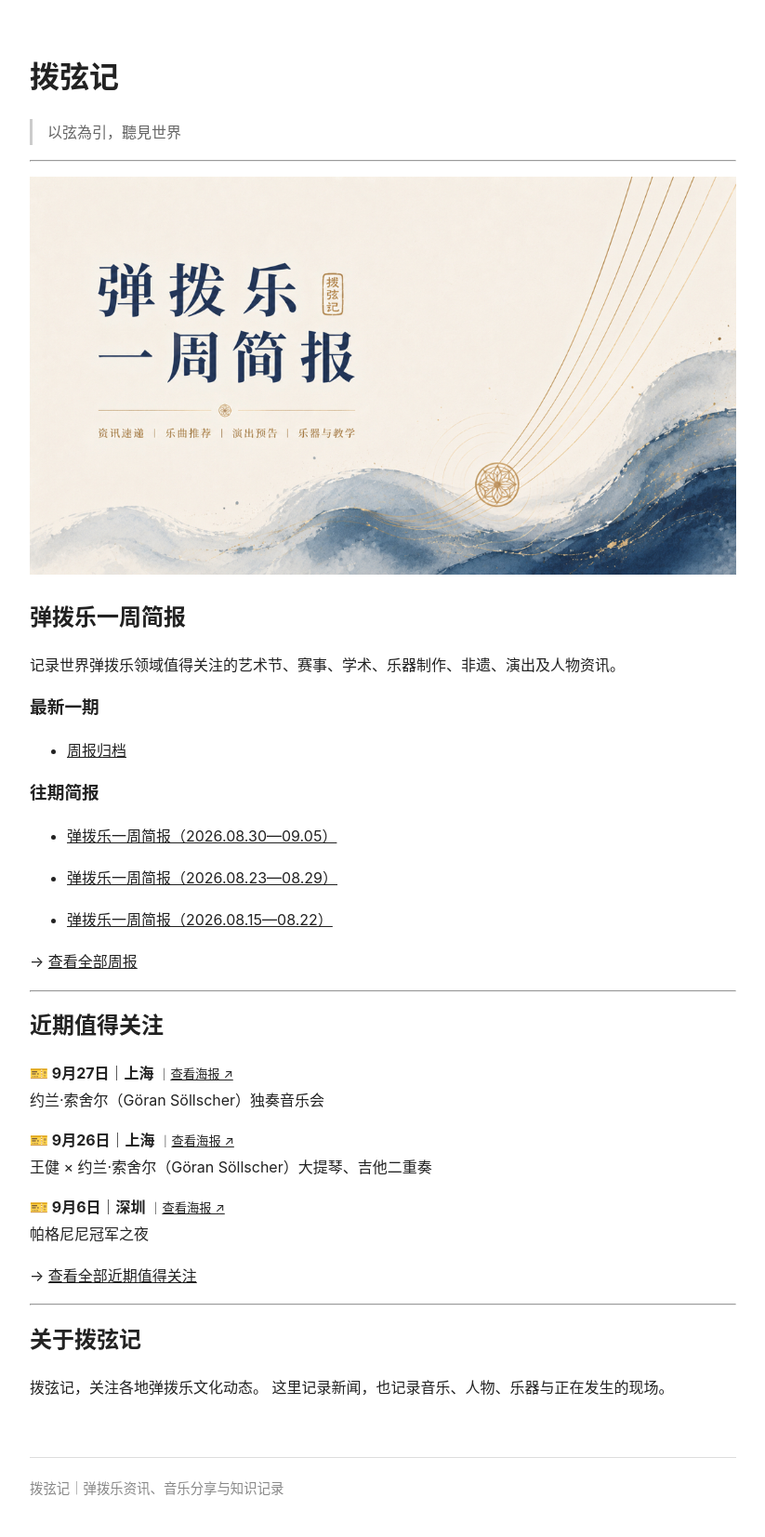
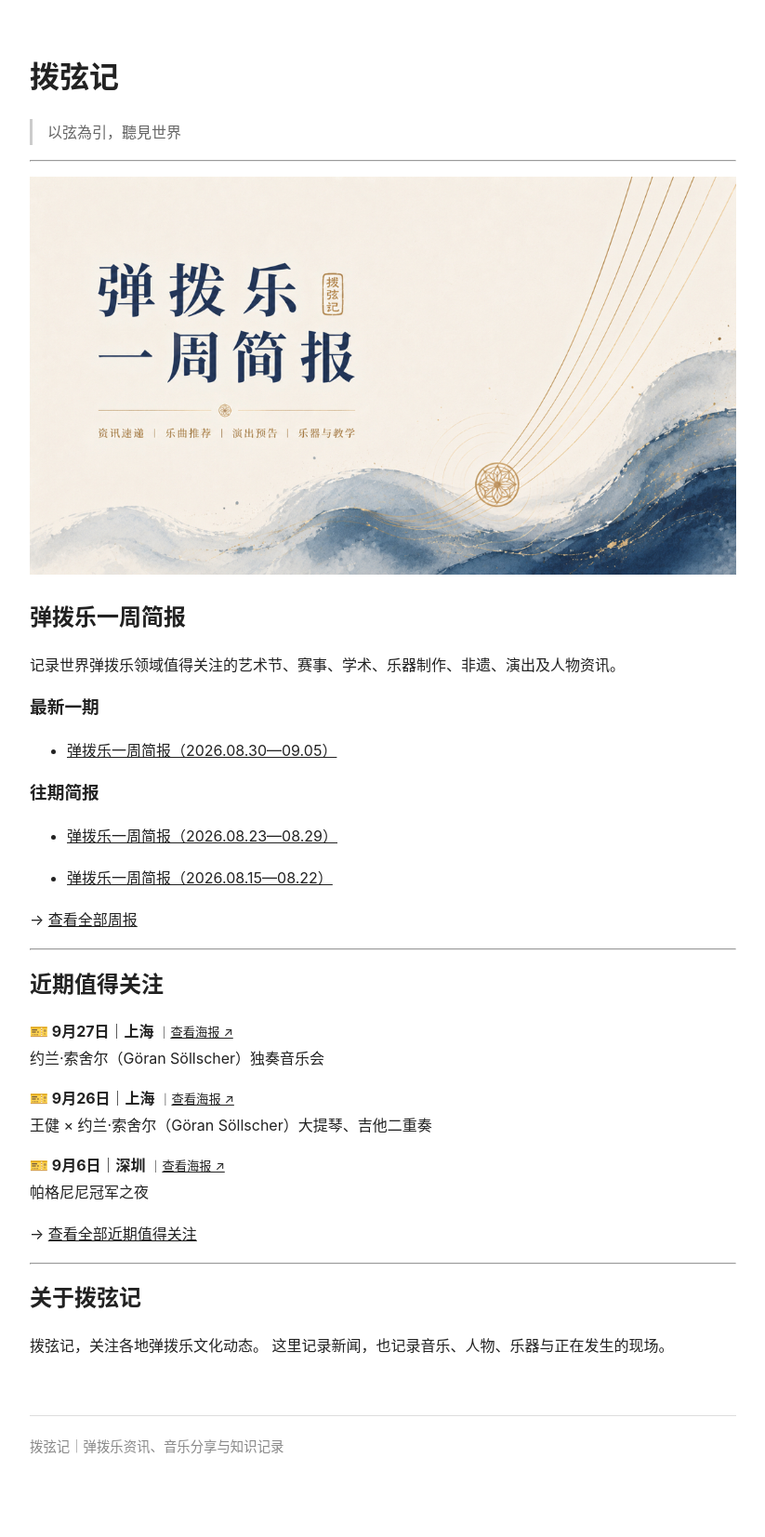
Before and after one commit to KeenKwok/boxianji, a Jekyll site: the page built from index.md, in a window 1280 px wide. Shown: the whole page at 93% size, without its empty margins (228-1051 px from the left). Built offline with Jekyll 4.4.1, drawn with Linux system fonts in a browser that asks for light colours; after the commit the page ends 1609 px from its top, so only the background shows below that.

Commit message:
Exclude weekly index.md from weekly posts

```diff
--- a/index.md
+++ b/index.md
@@ -16,7 +16,7 @@ title: 首页
 记录世界弹拨乐领域值得关注的艺术节、赛事、学术、乐器制作、非遗、演出及人物资讯。
 
 
-{% assign weekly_posts = site.pages | where_exp: "page", "page.path contains 'weekly/'" | sort: "path" | reverse %}
+{% assign weekly_posts = site.pages | where_exp: "page", "page.path contains 'weekly/' and page.path != 'weekly/index.md'" | sort: "path" | reverse %}
 {% assign latest_post = weekly_posts | first %}
 
 ### 最新一期
```
